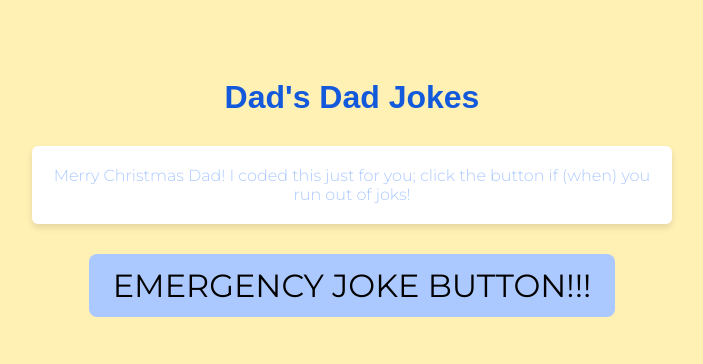
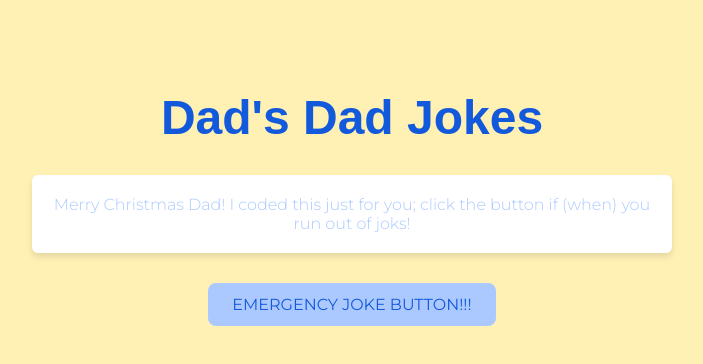
Before and after one commit to hoped892/between-me-and-dad, a plain HTML site: page index.html in a window 1280 px wide. Shown: the whole page, without its empty margins (288-991 px from the left). Drawn offline with Linux system fonts and the light colour scheme; a web font is replaced by a local one.

Commit message:
Update index.html

```diff
--- a/index.html
+++ b/index.html
@@ -12,7 +12,7 @@
   body {
     font-family: 'Hachi Maru Pop', sans-serif;
     font-weight: 700;
-    font-size: 1rem;
+    font-size: 1.5rem;
     text-align: center;
     padding: 50px;
     background-color: #FFF0B4;
@@ -40,12 +40,12 @@
   button {
     padding: 12px 24px;
     font-family: 'Montserrat', cursive;
-    font-size: 2rem;
+    font-size: 1rem;
     cursor: pointer;
     border: none;
     border-radius: 8px;
     background-color: #ACC9FF;
-    color: black;
+    color: #1359dc;
     transition: background-color 0.3s ease;
   }
 
```
